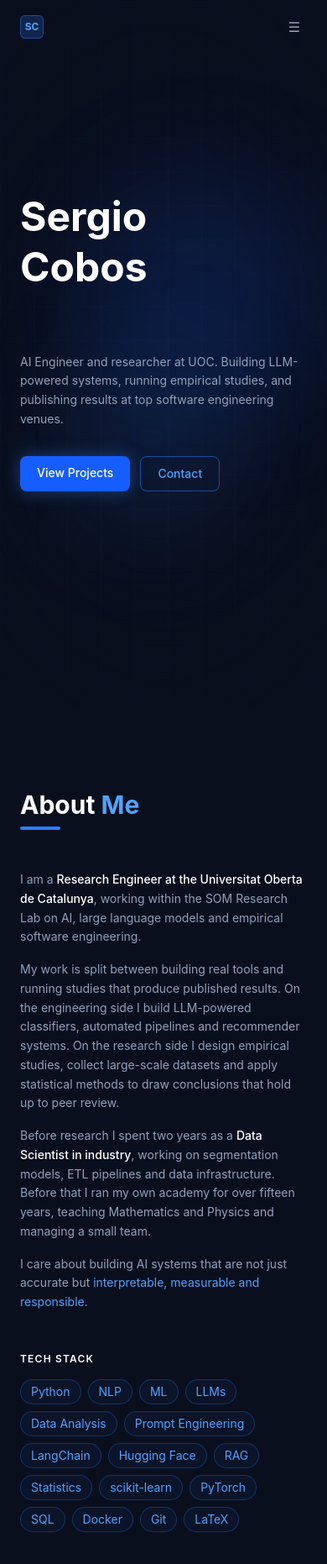
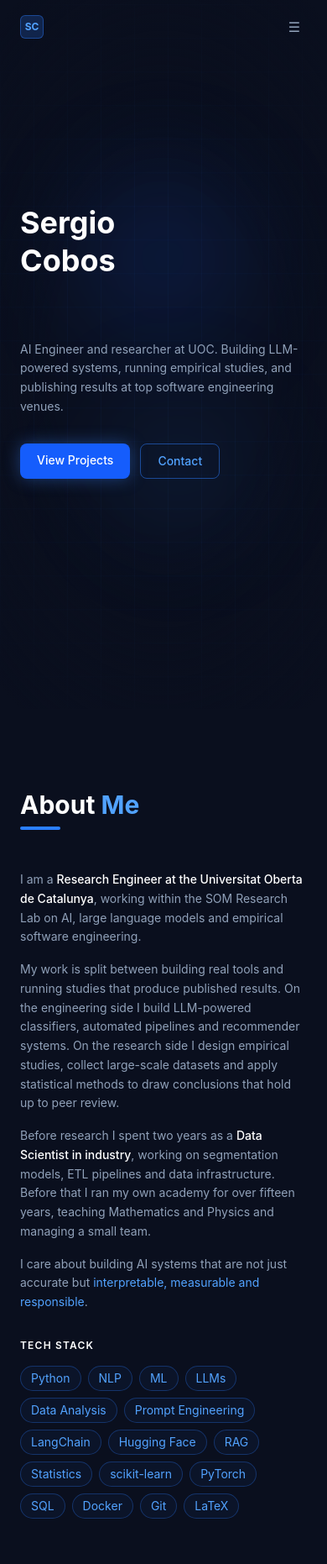
Before and after one commit to CobosDS/sergio-cobos-web, a Next.js app: page / in a window 390 px wide. Shown: the top 1862 px of the page at 84% size. Built offline with nearby package versions, Linux system fonts and the light colour scheme.

Commit message:
Improve mobile responsiveness across all sections

```diff
--- a/components/About.tsx
+++ b/components/About.tsx
@@ -14,7 +14,7 @@ export default function About() {
         </h2>
         <div className="w-12 h-1 bg-blue-500 mb-12 rounded" />
 
-        <div className="grid md:grid-cols-2 gap-12 items-start">
+        <div className="grid md:grid-cols-2 gap-8 md:gap-12 items-start">
           <div className="space-y-4 text-slate-400 leading-relaxed text-sm">
             <p>
               I am a <span className="text-white font-medium">Research Engineer at the Universitat Oberta de Catalunya</span>, working within the SOM Research Lab on AI, large language models and empirical software engineering.
--- a/components/Contact.tsx
+++ b/components/Contact.tsx
@@ -42,7 +42,7 @@ export default function Contact() {
         </h2>
         <div className="w-12 h-1 bg-blue-500 mb-12 rounded" />
 
-        <div className="grid md:grid-cols-2 gap-12 items-start">
+        <div className="grid md:grid-cols-2 gap-8 md:gap-12 items-start">
 
           {/* Left: text */}
           <div className="space-y-4">
--- a/components/Experience.tsx
+++ b/components/Experience.tsx
@@ -79,7 +79,7 @@ const experiences: Experience[] = [
 
 const CHAR_DELAY = 38;
 const LINE_DELAY = 120;
-const PROMPT = "sergio@portfolio:~$";
+const PROMPT = "sergio@uoc:~$";
 
 function useTypewriter(
   selected: number,
@@ -155,7 +155,7 @@ function TerminalOutput({ exp, visible }: { exp: Experience; visible: boolean })
         return (
           <div
             key={i}
-            className={`font-mono text-sm leading-6 whitespace-pre ${
+            className={`font-mono text-sm leading-6 whitespace-pre-wrap break-words ${
               isTask
                 ? "text-slate-300"
                 : isTag
@@ -225,7 +225,7 @@ export default function Experience() {
             </div>
 
             {/* Terminal body */}
-            <div className="px-5 py-5 min-h-[420px] font-mono text-sm">
+            <div className="px-5 py-5 min-h-[300px] md:min-h-[420px] font-mono text-sm overflow-x-hidden">
 
               {/* Previous commands history */}
               {experiences.slice(0, selected).map((exp, i) => (
--- a/components/Hero.tsx
+++ b/components/Hero.tsx
@@ -73,14 +73,14 @@ export default function Hero() {
       <div className="absolute inset-0 -z-10 bg-[radial-gradient(ellipse_80%_60%_at_50%_50%,transparent_40%,#0a0f1e_100%)]" />
 
       {/* Blue glow orbs */}
-      <div className="absolute top-1/4 left-1/4 w-72 h-72 rounded-full bg-blue-600/15 blur-3xl -z-10" />
-      <div className="absolute bottom-1/4 right-1/4 w-56 h-56 rounded-full bg-blue-500/10 blur-3xl -z-10" />
+      <div className="absolute top-1/4 left-1/4 w-48 h-48 md:w-72 md:h-72 rounded-full bg-blue-600/15 blur-3xl -z-10" />
+      <div className="absolute bottom-1/4 right-1/4 w-40 h-40 md:w-56 md:h-56 rounded-full bg-blue-500/10 blur-3xl -z-10" />
 
-      <div className="max-w-5xl mx-auto w-full grid md:grid-cols-2 gap-12 items-center py-24">
+      <div className="max-w-5xl mx-auto w-full grid md:grid-cols-2 gap-8 md:gap-12 items-center py-24">
 
         {/* Left: text */}
         <div className="animate-fade-in-up">
-          <h1 className="text-5xl md:text-6xl font-bold text-white mb-4 leading-tight">
+          <h1 className="text-4xl sm:text-5xl md:text-6xl font-bold text-white mb-4 leading-tight">
             Sergio<br />Cobos
           </h1>
           <div className="h-8 flex items-center mb-6">
--- a/components/Projects.tsx
+++ b/components/Projects.tsx
@@ -123,7 +123,7 @@ function DetailPanel({ p, panelKey }: { p: Project; panelKey: number }) {
     <div key={panelKey} className="slide-in flex flex-col gap-5">
       <div>
         <div className="flex items-start justify-between gap-3 mb-1">
-          <h3 className="text-white font-bold text-xl leading-tight">{p.name}</h3>
+          <h3 className="text-white font-bold text-lg md:text-xl leading-tight">{p.name}</h3>
           {p.pubUrl ? (
             <a
               href={p.pubUrl}
```
